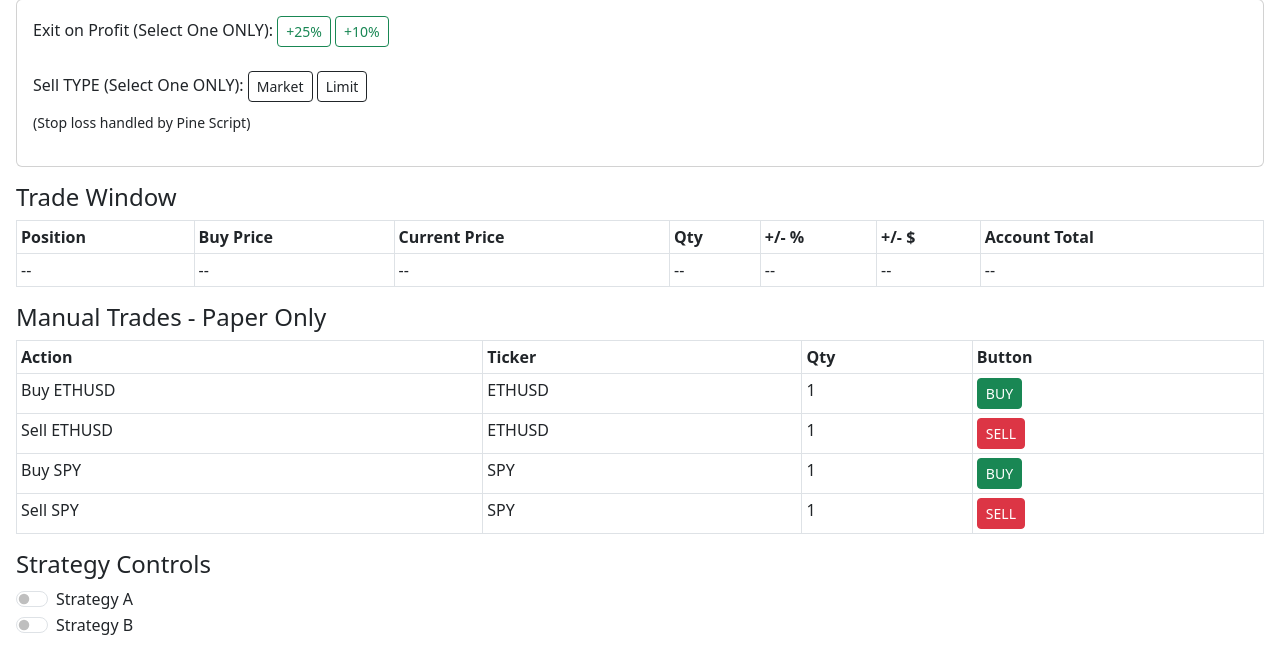
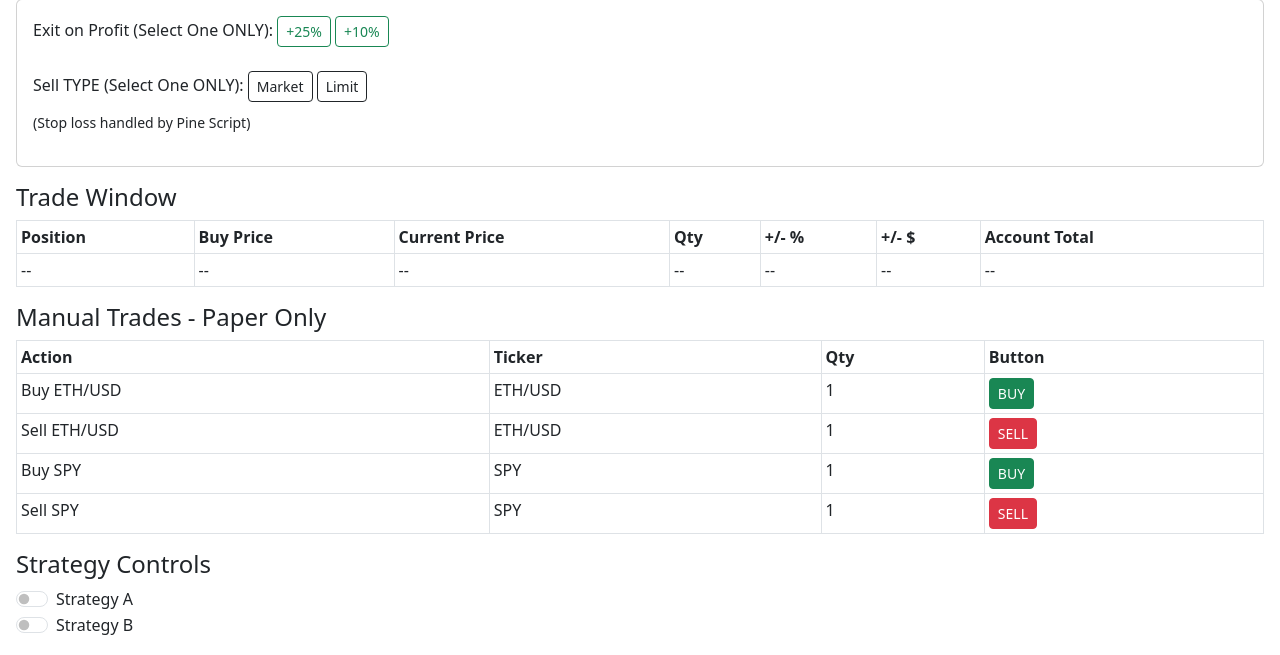
Before and after one commit to Vulpes17/flask-trading-dashboard, a Flask app: page /dashboard in a window 1280 px wide. Shown: the part 428-1083 px from the top of the page. Run offline with Flask 3, Linux system fonts and the light colour scheme.

Commit message:
Changed back to 'ETH/USD'

```diff
--- a/templates/dashboard.html
+++ b/templates/dashboard.html
@@ -104,12 +104,12 @@
                 </thead>
                 <tbody>
                     <tr>
-                        <td>Buy ETHUSD</td>
-                        <td>ETHUSD</td>
+                        <td>Buy ETH/USD</td>
+                        <td>ETH/USD</td>
                         <td>1</td>
                         <td>
                             <form action="/manual_trade" method="POST" style="display:inline;">
-                                <input type="hidden" name="symbol" value="ETHUSD">
+                                <input type="hidden" name="symbol" value="ETH/USD">
                                 <input type="hidden" name="qty" value="1">
                                 <input type="hidden" name="side" value="buy">
                                 <button type="submit" class="btn btn-success btn-sm">BUY</button>
@@ -117,12 +117,12 @@
                         </td>
                     </tr>
                     <tr>
-                        <td>Sell ETHUSD</td>
-                        <td>ETHUSD</td>
+                        <td>Sell ETH/USD</td>
+                        <td>ETH/USD</td>
                         <td>1</td>
                         <td>
                             <form action="/manual_trade" method="POST" style="display:inline;">
-                                <input type="hidden" name="symbol" value="ETHUSD">
+                                <input type="hidden" name="symbol" value="ETH/USD">
                                 <input type="hidden" name="qty" value="1">
                                 <input type="hidden" name="side" value="sell">
                                 <button type="submit" class="btn btn-danger btn-sm">SELL</button>
```
